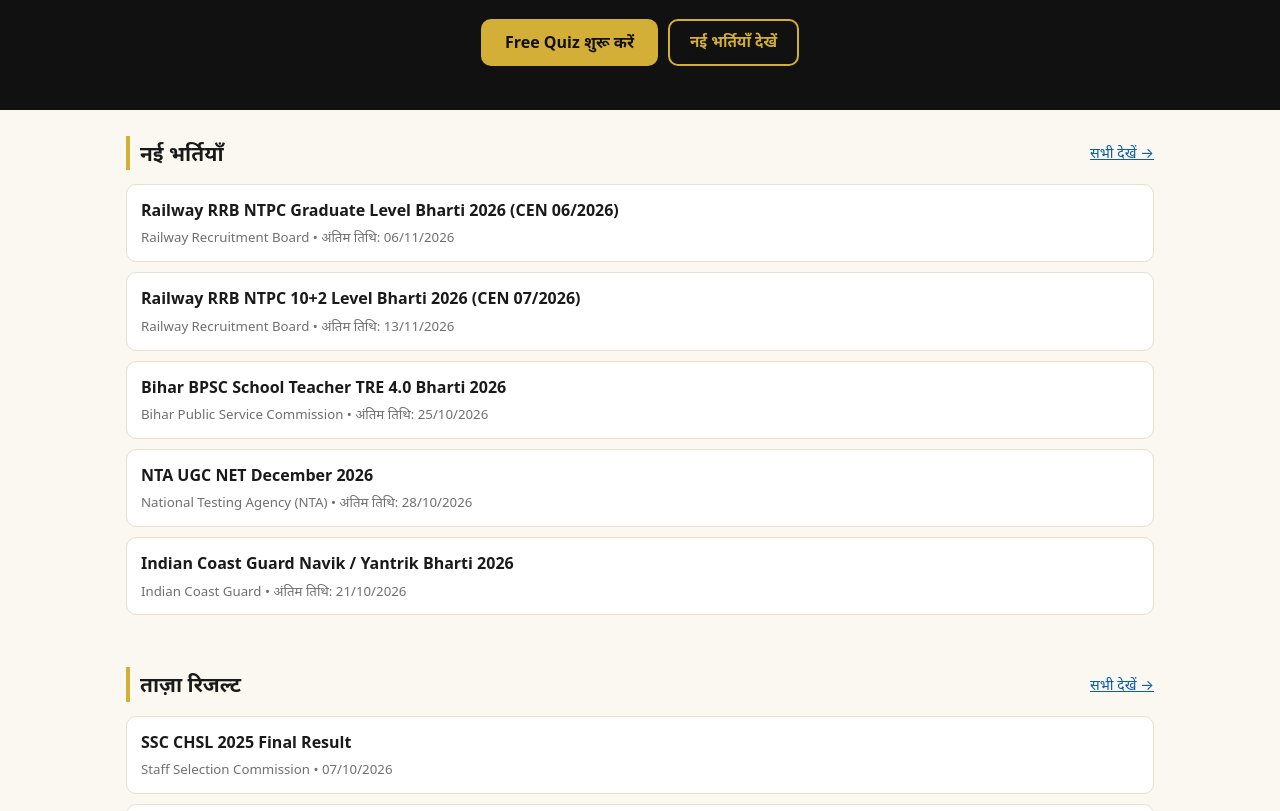
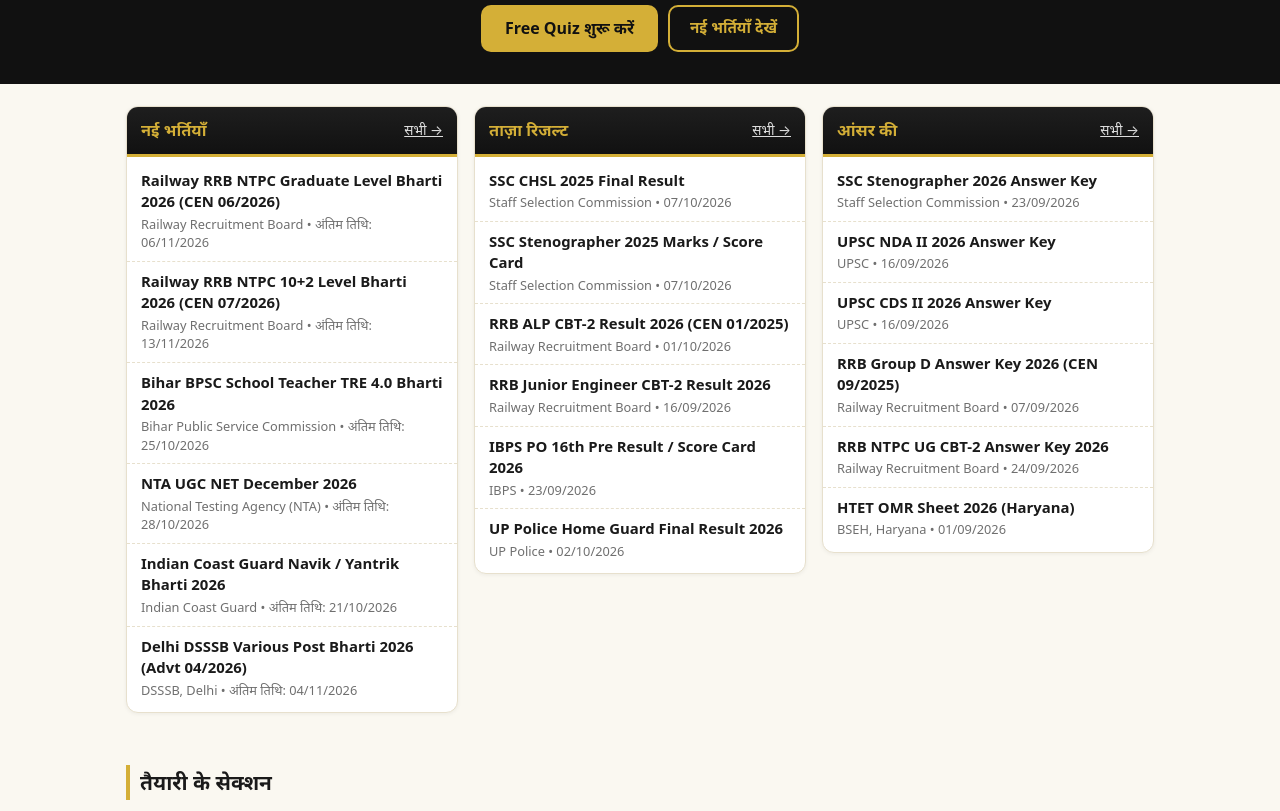
Before and after one commit to 22jaat000311-creator/danka-study, a plain HTML site: page index.html in a window 1280 px wide. Shown: the part 232-1043 px from the top of the page. Drawn offline with Linux system fonts and the light colour scheme.

Commit message:
Danka Study - homepage 3-column redesign

```diff
--- a/assets/site.js
+++ b/assets/site.js
@@ -89,7 +89,7 @@
     fetchJSON(path, []).then(function (items) {
       if (!items || !items.length) { el.innerHTML = '<li>' + esc(label) + ' जल्द जुड़ेंगे।</li>'; return; }
       items.sort(byNewest);
-      el.innerHTML = items.slice(0, 5).map(function (it) {
+      el.innerHTML = items.slice(0, 6).map(function (it) {
         return '<li><a href="' + esc(path.replace('data/', '').replace('.json', '.html'))
           .replace('answerkeys', 'answer-keys') + '">' + esc(it.title) + '</a>' +
           '<span class="meta">' + esc(it.org || '') +
--- a/assets/style.css
+++ b/assets/style.css
@@ -33,7 +33,7 @@
 }
 
 /* Hero */
-.hero{background:radial-gradient(1200px 400px at 50% -80px,#2a2a2a 0%,var(--black) 60%);color:#fff;text-align:center;padding:52px 0 44px}
+.hero{background:radial-gradient(1200px 400px at 50% -80px,#2a2a2a 0%,var(--black) 60%);color:#fff;text-align:center;padding:38px 0 32px}
 .hero h1{margin:0 0 10px;font-size:clamp(1.6rem,5vw,2.4rem);line-height:1.35}
 .hero h1 .gold{color:var(--gold)}
 .hero p{color:#cfcfcf;max-width:640px;margin:0 auto 22px;font-size:1.05rem}
@@ -154,3 +154,19 @@
 .ca-ans{display:none;margin-top:10px}
 .ca-card.open .ca-ans{display:block}
 .ca-card .reveal{background:none;border:none;color:#0b5cad;font-weight:700;cursor:pointer;padding:0;font-size:.95rem}
+
+/* Home: 3-column SarkariResult-style boxes */
+.sr-sec{padding-top:22px}
+.sr3{display:grid;grid-template-columns:repeat(3,1fr);gap:16px;align-items:start}
+@media(max-width:860px){.sr3{grid-template-columns:1fr}}
+.srbox{background:var(--card);border:1px solid var(--line);border-radius:12px;overflow:hidden;box-shadow:0 1px 4px rgba(0,0,0,.06)}
+.srbox-head{background:linear-gradient(180deg,#1e1e1e,#111);border-bottom:3px solid var(--gold);padding:10px 14px;display:flex;justify-content:space-between;align-items:center;gap:8px}
+.srbox-head h2{margin:0;font-size:1.02rem;color:var(--gold);border:0;padding:0}
+.srbox-head a{font-size:.85rem;color:#fff;white-space:nowrap;opacity:.85}
+.srbox-head a:hover{color:var(--gold);opacity:1}
+.srbox-list{list-style:none;margin:0;padding:4px 0}
+.srbox-list li{padding:9px 14px;border-bottom:1px dashed var(--line);font-size:.93rem;line-height:1.45}
+.srbox-list li:last-child{border-bottom:0}
+.srbox-list li a{color:var(--text);text-decoration:none;font-weight:600}
+.srbox-list li a:hover{color:var(--gold-d);text-decoration:underline}
+.srbox-list .meta{display:block;margin-top:2px;font-size:.8rem;color:var(--muted);font-weight:400}
--- a/index.html
+++ b/index.html
@@ -40,24 +40,22 @@
     </div>
   </section>
 
-  <section class="section" aria-label="नई भर्तियाँ">
+  <section class="section sr-sec" aria-label="ताज़ा अपडेट">
     <div class="wrap">
-      <div class="section-head"><h2>नई भर्तियाँ</h2><a href="jobs.html">सभी देखें →</a></div>
-      <ul class="list-plain" id="latestJobs"><li>लोड हो रहा है…</li></ul>
-    </div>
-  </section>
-
-  <section class="section" aria-label="ताज़ा रिजल्ट">
-    <div class="wrap">
-      <div class="section-head"><h2>ताज़ा रिजल्ट</h2><a href="results.html">सभी देखें →</a></div>
-      <ul class="list-plain" id="latestResults"><li>लोड हो रहा है…</li></ul>
-    </div>
-  </section>
-
-  <section class="section" aria-label="आंसर की">
-    <div class="wrap">
-      <div class="section-head"><h2>आंसर की</h2><a href="answer-keys.html">सभी देखें →</a></div>
-      <ul class="list-plain" id="latestAnswerKeys"><li>लोड हो रहा है…</li></ul>
+      <div class="sr3">
+        <div class="srbox">
+          <div class="srbox-head"><h2>नई भर्तियाँ</h2><a href="jobs.html">सभी →</a></div>
+          <ul class="srbox-list" id="latestJobs"><li>लोड हो रहा है…</li></ul>
+        </div>
+        <div class="srbox">
+          <div class="srbox-head"><h2>ताज़ा रिजल्ट</h2><a href="results.html">सभी →</a></div>
+          <ul class="srbox-list" id="latestResults"><li>लोड हो रहा है…</li></ul>
+        </div>
+        <div class="srbox">
+          <div class="srbox-head"><h2>आंसर की</h2><a href="answer-keys.html">सभी →</a></div>
+          <ul class="srbox-list" id="latestAnswerKeys"><li>लोड हो रहा है…</li></ul>
+        </div>
+      </div>
     </div>
   </section>
 
@@ -81,9 +79,8 @@
     <div class="social-row" aria-label="सोशल मीडिया">
       <a class="soc" href="https://www.instagram.com/dankarapidfire/" target="_blank" rel="noopener"><svg viewBox="0 0 24 24" aria-hidden="true"><path d="M12 2.2c3.2 0 3.6 0 4.9.1 3.3.1 4.8 1.7 4.9 4.9.1 1.3.1 1.6.1 4.8s0 3.6-.1 4.8c-.1 3.2-1.7 4.8-4.9 4.9-1.3.1-1.6.1-4.9.1-3.2 0-3.6 0-4.8-.1-3.3-.1-4.8-1.7-4.9-4.9-.1-1.3-.1-1.6-.1-4.8s0-3.6.1-4.8C2.4 4 4 2.4 7.2 2.3c1.2-.1 1.6-.1 4.8-.1zM12 7a5 5 0 1 0 0 10 5 5 0 0 0 0-10zm0 8.2a3.2 3.2 0 1 1 0-6.4 3.2 3.2 0 0 1 0 6.4zm5.2-9.6a1.2 1.2 0 1 0 0 2.4 1.2 1.2 0 0 0 0-2.4z"/></svg><span>Instagram</span></a>
       <a class="soc" href="https://www.facebook.com/profile.php?id=61594789661334" target="_blank" rel="noopener"><svg viewBox="0 0 24 24" aria-hidden="true"><path d="M13.5 21.9v-7.8h2.6l.4-3h-3V9.2c0-.9.3-1.5 1.6-1.5h1.5V5c-.3 0-1.2-.1-2.3-.1-2.3 0-3.9 1.4-3.9 4v2.2H7.8v3h2.6v7.8a10 10 0 0 0 3.1 0z"/></svg><span>Facebook</span></a>
-      <a class="soc" href="https://www.youtube.com/@cetyodhafinance" target="_blank" rel="noopener"><svg viewBox="0 0 24 24" aria-hidden="true"><path d="M23 12s0-3.9-.5-5.6c-.3-1-1.1-1.8-2.1-2C18.6 4 12 4 12 4s-6.6 0-8.4.4c-1 .3-1.8 1-2.1 2C1 8.1 1 12 1 12s0 3.9.5 5.6c.3 1 1.1 1.8 2.1 2 1.8.4 8.4.4 8.4.4s6.6 0 8.4-.4c1-.3 1.8-1 2.1-2 .5-1.7.5-5.6.5-5.6zM9.8 15.5v-7l6 3.5-6 3.5z"/></svg><span>YouTube</span></a>
-      <!-- TODO_DANKA_YT_URL: Danka Rapid Fire YouTube channel ka URL milte hi href="#" ki jagah dalein -->
-      <a class="soc" href="#" aria-label="Danka Rapid Fire YouTube — जल्द आ रहा है"><svg viewBox="0 0 24 24" aria-hidden="true"><path d="M23 12s0-3.9-.5-5.6c-.3-1-1.1-1.8-2.1-2C18.6 4 12 4 12 4s-6.6 0-8.4.4c-1 .3-1.8 1-2.1 2C1 8.1 1 12 1 12s0 3.9.5 5.6c.3 1 1.1 1.8 2.1 2 1.8.4 8.4.4 8.4.4s6.6 0 8.4-.4c1-.3 1.8-1 2.1-2 .5-1.7.5-5.6.5-5.6zM9.8 15.5v-7l6 3.5-6 3.5z"/></svg><span>Danka YT</span></a>
+      <a class="soc" href="https://www.youtube.com/@cetyodhafinance" target="_blank" rel="noopener" aria-label="Yodha Finance YouTube"><svg viewBox="0 0 24 24" aria-hidden="true"><path d="M23 12s0-3.9-.5-5.6c-.3-1-1.1-1.8-2.1-2C18.6 4 12 4 12 4s-6.6 0-8.4.4c-1 .3-1.8 1-2.1 2C1 8.1 1 12 1 12s0 3.9.5 5.6c.3 1 1.1 1.8 2.1 2 1.8.4 8.4.4 8.4.4s6.6 0 8.4-.4c1-.3 1.8-1 2.1-2 .5-1.7.5-5.6.5-5.6zM9.8 15.5v-7l6 3.5-6 3.5z"/></svg><span>Yodha Finance</span></a>
+      <a class="soc" href="https://www.youtube.com/@dankarapidfire" target="_blank" rel="noopener" aria-label="Danka Rapid Fire YouTube"><svg viewBox="0 0 24 24" aria-hidden="true"><path d="M23 12s0-3.9-.5-5.6c-.3-1-1.1-1.8-2.1-2C18.6 4 12 4 12 4s-6.6 0-8.4.4c-1 .3-1.8 1-2.1 2C1 8.1 1 12 1 12s0 3.9.5 5.6c.3 1 1.1 1.8 2.1 2 1.8.4 8.4.4 8.4.4s6.6 0 8.4-.4c1-.3 1.8-1 2.1-2 .5-1.7.5-5.6.5-5.6zM9.8 15.5v-7l6 3.5-6 3.5z"/></svg><span>Danka Rapid Fire</span></a>
       <!-- TODO_WHATSAPP_CHANNEL_URL: WhatsApp Channel ka invite link milte hi href="#" ki jagah dalein -->
       <a class="soc" href="#" aria-label="WhatsApp Channel — जल्द आ रहा है"><svg viewBox="0 0 24 24" aria-hidden="true"><path d="M12 2a10 10 0 0 0-8.6 15.1L2 22l5-1.3A10 10 0 1 0 12 2zm0 18.2a8.2 8.2 0 0 1-4.2-1.1l-.3-.2-3 .8.8-2.9-.2-.3A8.2 8.2 0 1 1 12 20.2zm4.6-6.1c-.3-.1-1.5-.7-1.7-.8-.2-.1-.4-.1-.6.1l-.8 1c-.1.2-.3.2-.5.1a6.7 6.7 0 0 1-3.3-2.9c-.2-.4 0-.5.1-.7l.4-.5c.1-.2.1-.3 0-.5L9.4 8c-.1-.3-.3-.3-.5-.3h-.5c-.2 0-.5.2-.7.5-.2.3-.9 1-.9 2.5s1 2.9 1.1 3.1c.1.2 1.9 3 4.7 4.1 1.9.8 2.7.9 3.6.7.6-.1 1.5-.6 1.7-1.2.2-.6.2-1.1.1-1.2 0-.1-.2-.2-.5-.3z"/></svg><span>WhatsApp</span></a>
     </div>
```
